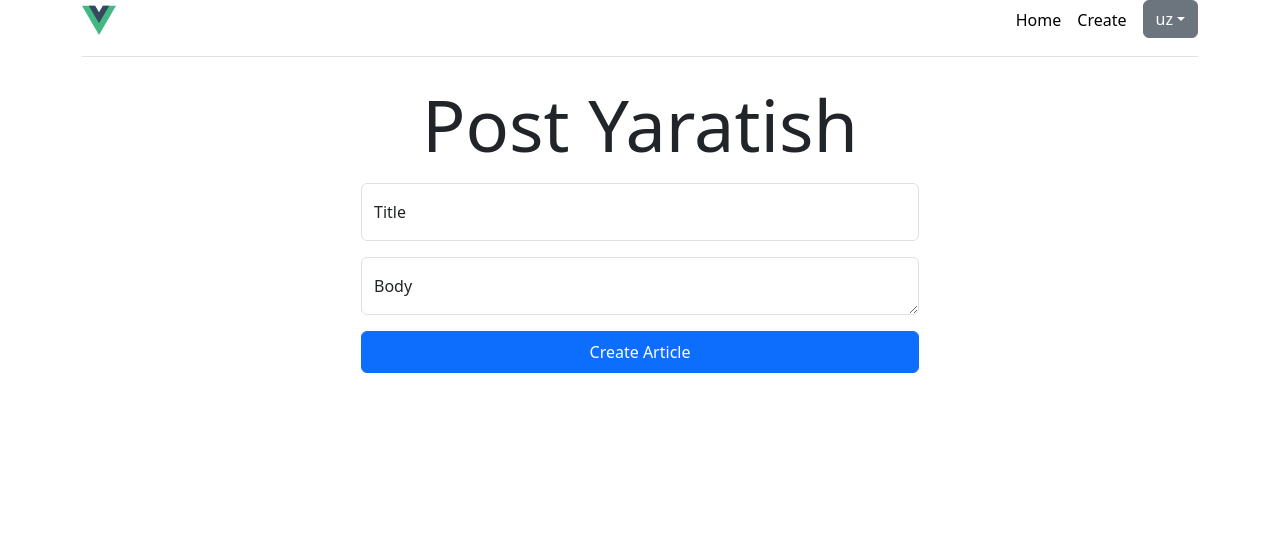
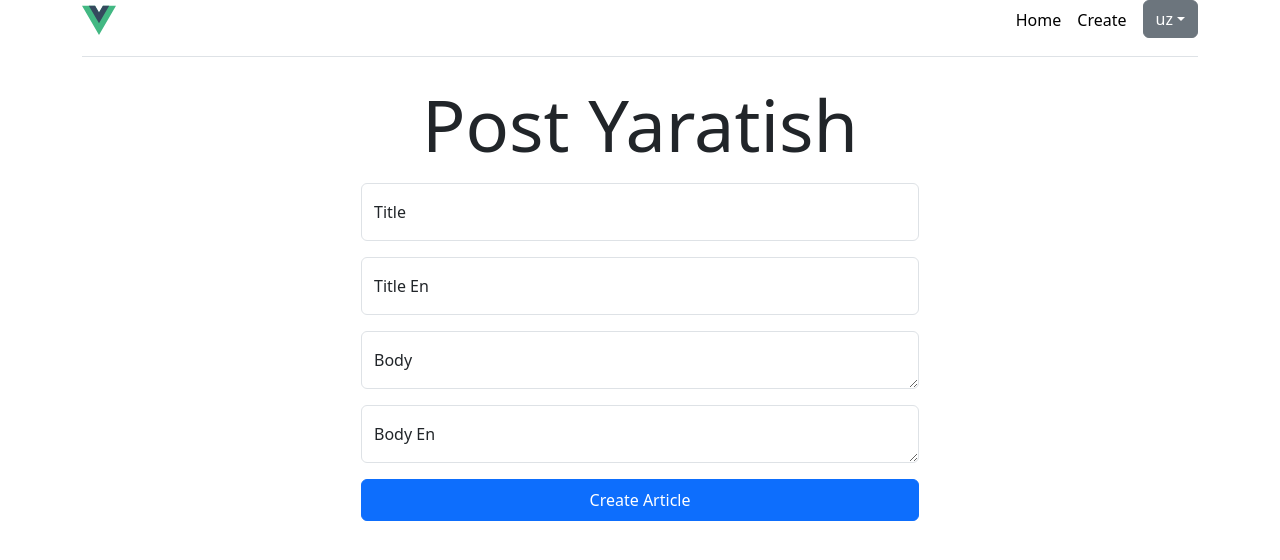
Before and after one commit to azizdevfull/laravel-vue-crud, a Vue app in the folder client/: page /create in a window 1280 px wide. Shown: the top 560 px of the page. Built offline with nearby package versions, Linux system fonts and the light colour scheme.

Commit message:
completed multi language laravel and vue

```diff
--- a/client/src/components/PostCard.vue
+++ b/client/src/components/PostCard.vue
@@ -18,20 +18,11 @@
           <rect width="100%" height="100%" fill="#55595c"></rect>
         </svg>
         <div class="card-body">
-                <p class="card-title fw-bold">
-                    {{ post.title.uz }}
-                </p>
-                <p class="card-text">
-                    {{ post.body.uz.slice(0, 250) }}
-                </p>
-                <div
-                    class="d-flex justify-content-between align-items-center card-footer"
-                >
+          <p class="card-title fw-bold">{{ post.title[$i18n.locale] }}</p>
+          <p class="card-text">{{ post.body[$i18n.locale].slice(0, 250) }}</p>
+          <div class="d-flex justify-content-between align-items-center card-footer">
             <div class="btn-group">
-                        <button
-                            type="button"
-                            class="btn btn-sm btn-outline-secondary"
-                        >
+              <button type="button" class="btn btn-sm btn-outline-secondary">
                 Read Post
               </button>
               <button
@@ -43,20 +34,30 @@
                 Delete
               </button>
             </div>
-                    <small class="text-body-secondary">{{
-                        new Date(post.created_at).toLocaleDateString("uzb")
-                    }}</small>
+            <small class="text-body-secondary">
+              {{ new Date(post.created_at).toLocaleDateString("uzb") }}
+            </small>
           </div>
         </div>
       </div>
     </div>
   </template>
+
   <script>
   import { mapState } from "vuex";
+
   export default {
     props: {
       post: {
         type: Object,
+        required: true,
+      },
+      bodyLang: {
+        type: String,
+        required: true,
+      },
+      titleLang: {
+        type: String,
         required: true,
       },
     },
@@ -74,4 +75,5 @@ export default {
     },
   };
   </script>
+
   <style></style>
--- a/client/src/views/CreatePostView.vue
+++ b/client/src/views/CreatePostView.vue
@@ -8,11 +8,23 @@
                 :placeholder="'Title'"
                 v-model="title"
             />
+            <Input
+                type="text"
+                label="Title En"
+                :placeholder="'Title En'"
+                v-model="en_title"
+            />
             <TextArea
                 type="text"
                 label="Body"
                 :placeholder="'Body'"
                 v-model="body"
+            />
+            <TextArea
+                type="text"
+                label="Body En"
+                :placeholder="'Body En'"
+                v-model="en_body"
             />
             <Button @click="createPostHandler" :disabled="isLoading"
                 >Create Article</Button
@@ -26,14 +38,18 @@ export default {
     data() {
         return {
             title: "",
+            en_title: "",
             body: "",
+            en_body: "",
         };
     },
     methods: {
         createPostHandler() {
             const post = {
                 title: this.title,
+                en_title: this.en_title,
                 body: this.body,
+                en_body: this.en_body,
             };
             this.$store.dispatch("createPost", post);
             this.$router.push("/");
--- a/client/src/views/HomeView.vue
+++ b/client/src/views/HomeView.vue
@@ -2,7 +2,6 @@
     <div class="row row-cols-1 row-cols-sm-2 row-cols-md-3 g-3">
         <Loader v-if="isLoading" class="offset-md-6" />
         <PostCard v-else v-for="post in data" :post="post" :key="post.id" />
-
     </div>
 </template>
 
```
Lines whose indentation alone changed are shown as unchanged.
